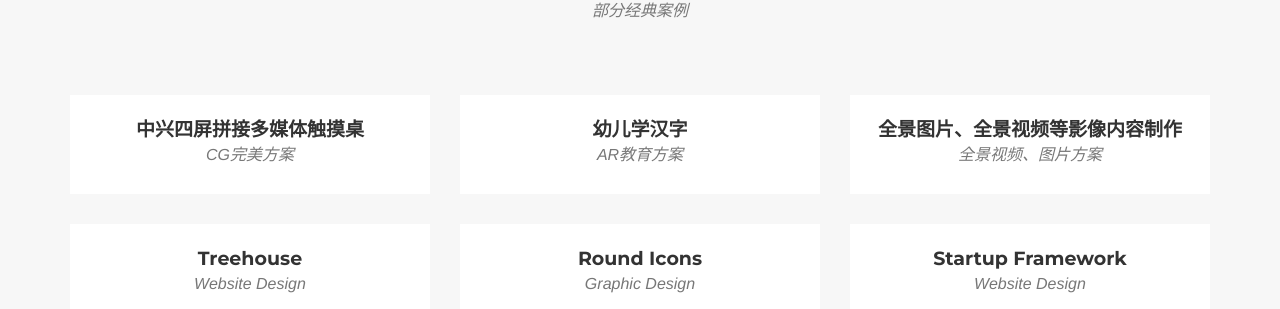
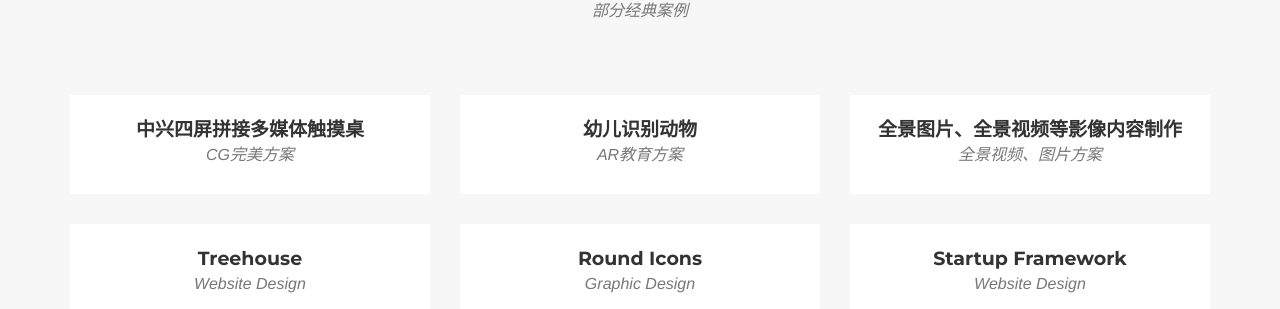
Before and after one commit to hahabafeite/hahabafeite.github.io, a Jekyll site: the page built from _posts/2014-07-17-project-2.markdown, in a window 1280 px wide and 900 px high, scrolled down 1541 px. Shown: the part 142-451 px from the top of the window. Built offline with Jekyll 4.4.1, drawn with Linux system fonts in a browser that asks for light colours; some web fonts are replaced.

Commit message:
Update 2014-07-17-project-2.markdown

```diff
--- a/_posts/2014-07-17-project-2.markdown
+++ b/_posts/2014-07-17-project-2.markdown
@@ -1,5 +1,5 @@
 ---
-title: 幼儿学汉字
+title: 幼儿识别动物
 subtitle: AR教育方案
 layout: default
 modal-id: 2
```
